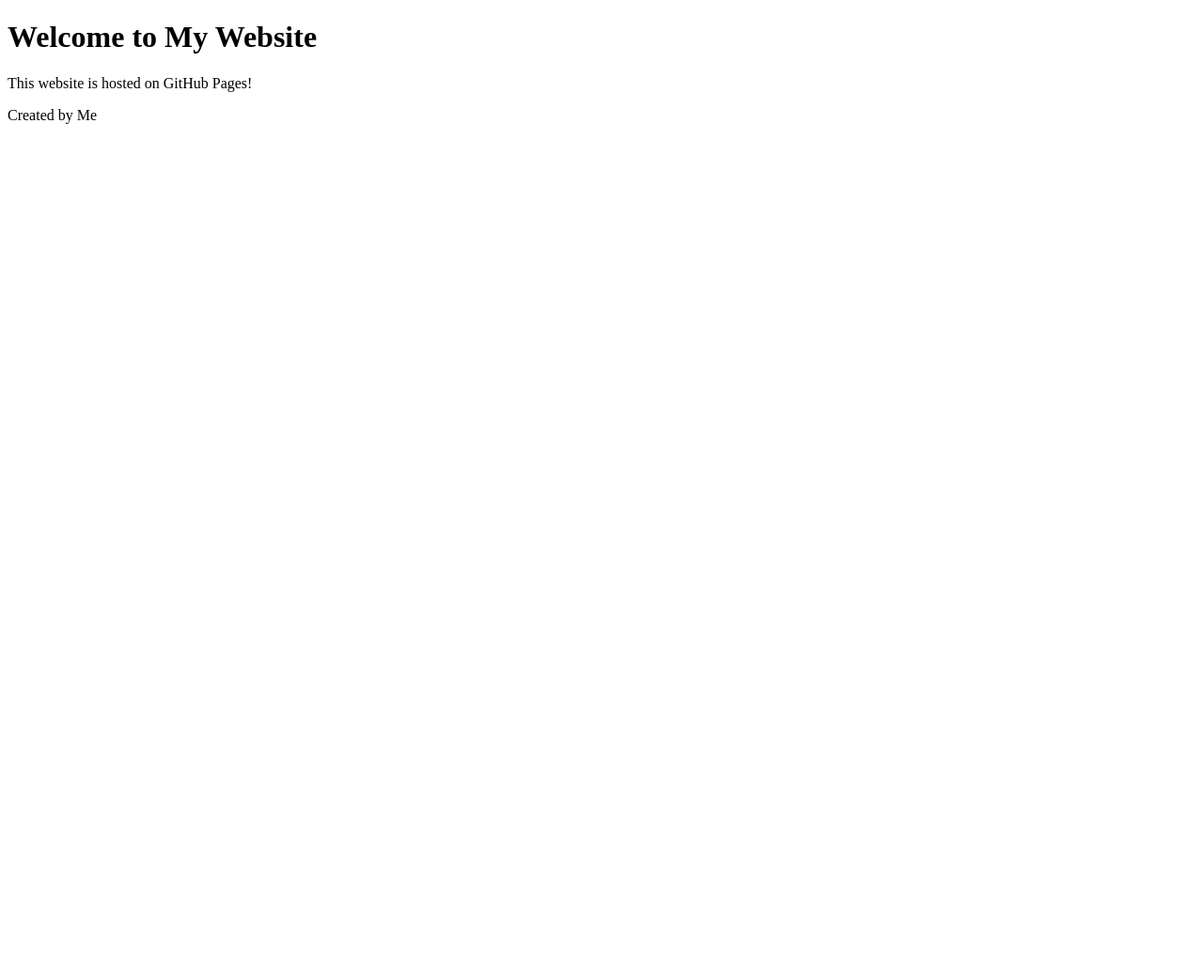
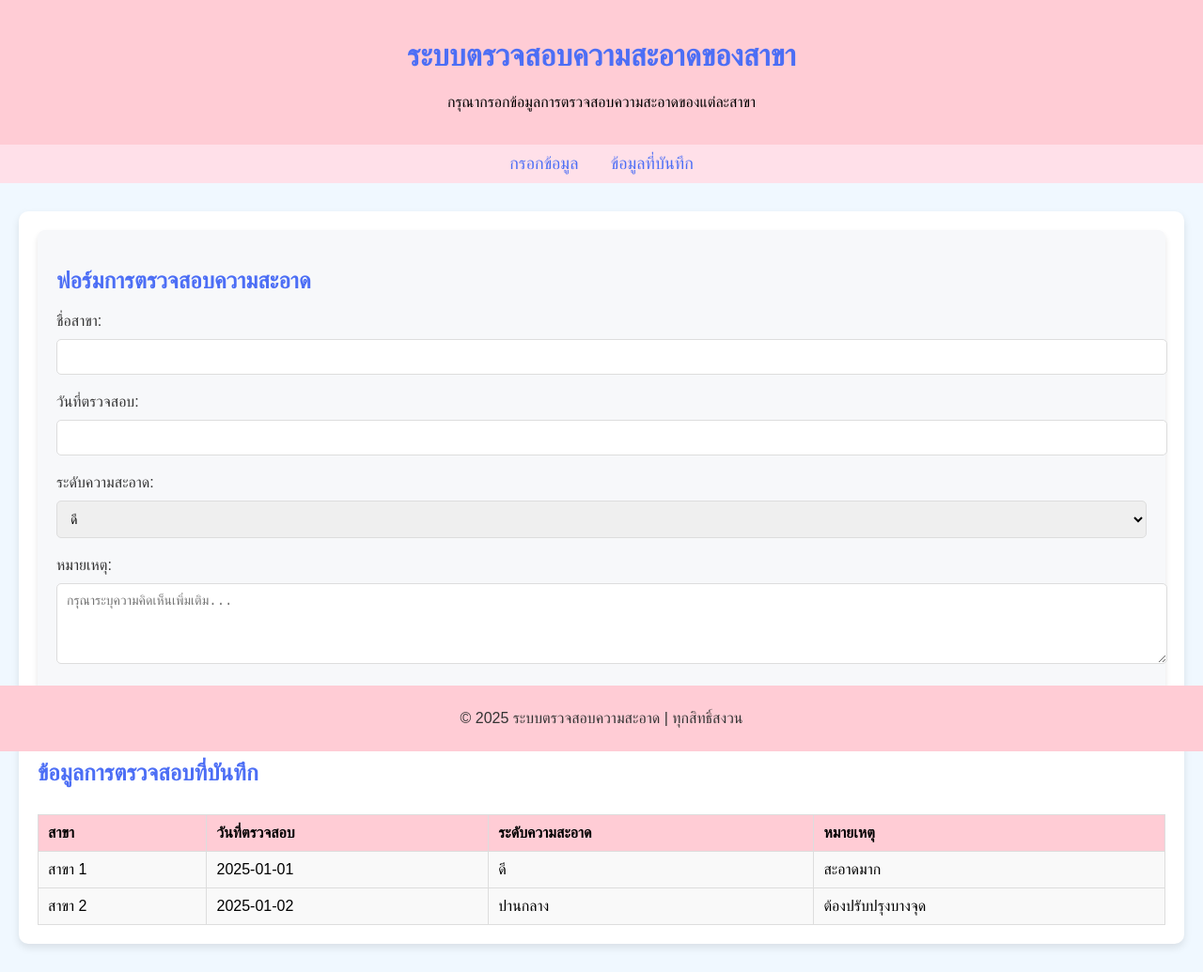
Before and after one commit to Sologovi/Sologovi.github.io, a plain HTML site: page index.html in a window 1280 px wide. Shown: the whole page at 94% size. Before the commit the page ends 800 px from the top, so only its background shows below. Drawn offline with Linux system fonts and the light colour scheme.

Commit message:
Update index.html

```diff
--- a/index.html
+++ b/index.html
@@ -1,20 +1,194 @@
 <!DOCTYPE html>
-<html lang="en">
+<html lang="th">
+
 <head>
     <meta charset="UTF-8">
     <meta name="viewport" content="width=device-width, initial-scale=1.0">
-  <title>My GitHub Pages Website</title>
-  <link rel="stylesheet" href="styles.css">
+    <title>ระบบตรวจสอบความสะอาด</title>
+    <style>
+        /* การตั้งค่าพื้นฐาน */
+        body {
+            font-family: 'Arial', sans-serif;
+            margin: 0;
+            padding: 0;
+            background-color: #f0f8ff; /* สีพื้นหลังพาสเทล */
+        }
+
+        h1, h2, h3 {
+            color: #4c6ef5; /* โทนสีฟ้า */
+        }
+
+        header {
+            background-color: #ffccd5; /* สีพาสเทลอ่อนๆ */
+            text-align: center;
+            padding: 20px;
+        }
+
+        nav {
+            background-color: #ffe0e9; /* สีพาสเทลชมพู */
+            padding: 10px 0;
+            text-align: center;
+        }
+
+        nav a {
+            color: #4c6ef5;
+            text-decoration: none;
+            margin: 0 15px;
+            font-size: 18px;
+        }
+
+        nav a:hover {
+            color: #ff7f7f;
+        }
+
+        .container {
+            max-width: 1200px;
+            margin: 30px auto;
+            padding: 20px;
+            background-color: #ffffff;
+            border-radius: 10px;
+            box-shadow: 0px 4px 8px rgba(0, 0, 0, 0.1);
+        }
+
+        .form-container {
+            background-color: #f7f8fa;
+            padding: 20px;
+            border-radius: 8px;
+            box-shadow: 0px 4px 6px rgba(0, 0, 0, 0.1);
+        }
+
+        label {
+            font-size: 16px;
+            color: #333;
+        }
+
+        input[type="text"],
+        select,
+        textarea {
+            width: 100%;
+            padding: 10px;
+            margin: 10px 0 20px;
+            border-radius: 5px;
+            border: 1px solid #ddd;
+            font-size: 14px;
+        }
+
+        button {
+            background-color: #4c6ef5;
+            color: white;
+            padding: 10px 15px;
+            border: none;
+            border-radius: 5px;
+            font-size: 16px;
+            cursor: pointer;
+        }
+
+        button:hover {
+            background-color: #3658b1;
+        }
+
+        footer {
+            background-color: #ffccd5;
+            text-align: center;
+            padding: 10px 0;
+            position: fixed;
+            bottom: 0;
+            width: 100%;
+            color: #333;
+        }
+
+        .data-table {
+            width: 100%;
+            border-collapse: collapse;
+            margin-top: 30px;
+        }
+
+        .data-table th,
+        .data-table td {
+            padding: 10px;
+            text-align: left;
+            border: 1px solid #ddd;
+        }
+
+        .data-table th {
+            background-color: #ffccd5;
+        }
+
+        .data-table td {
+            background-color: #f9f9f9;
+        }
+    </style>
 </head>
+
 <body>
+
     <header>
-    <h1>Welcome to My Website</h1>
+        <h1>ระบบตรวจสอบความสะอาดของสาขา</h1>
+        <p>กรุณากรอกข้อมูลการตรวจสอบความสะอาดของแต่ละสาขา</p>
     </header>
-  <section>
-    <p>This website is hosted on GitHub Pages!</p>
+
+    <nav>
+        <a href="#form">กรอกข้อมูล</a>
+        <a href="#records">ข้อมูลที่บันทึก</a>
+    </nav>
+
+    <div class="container">
+        <section id="form" class="form-container">
+            <h2>ฟอร์มการตรวจสอบความสะอาด</h2>
+            <form>
+                <label for="branch">ชื่อสาขา:</label>
+                <input type="text" id="branch" name="branch" required>
+
+                <label for="date">วันที่ตรวจสอบ:</label>
+                <input type="text" id="date" name="date" required>
+
+                <label for="cleanliness">ระดับความสะอาด:</label>
+                <select id="cleanliness" name="cleanliness" required>
+                    <option value="ดี">ดี</option>
+                    <option value="ปานกลาง">ปานกลาง</option>
+                    <option value="ต้องปรับปรุง">ต้องปรับปรุง</option>
+                </select>
+
+                <label for="remarks">หมายเหตุ:</label>
+                <textarea id="remarks" name="remarks" rows="4" placeholder="กรุณาระบุความคิดเห็นเพิ่มเติม..." required></textarea>
+
+                <button type="submit">บันทึกข้อมูล</button>
+            </form>
         </section>
+
+        <section id="records">
+            <h2>ข้อมูลการตรวจสอบที่บันทึก</h2>
+            <table class="data-table">
+                <thead>
+                    <tr>
+                        <th>สาขา</th>
+                        <th>วันที่ตรวจสอบ</th>
+                        <th>ระดับความสะอาด</th>
+                        <th>หมายเหตุ</th>
+                    </tr>
+                </thead>
+                <tbody>
+                    <tr>
+                        <td>สาขา 1</td>
+                        <td>2025-01-01</td>
+                        <td>ดี</td>
+                        <td>สะอาดมาก</td>
+                    </tr>
+                    <tr>
+                        <td>สาขา 2</td>
+                        <td>2025-01-02</td>
+                        <td>ปานกลาง</td>
+                        <td>ต้องปรับปรุงบางจุด</td>
+                    </tr>
+                </tbody>
+            </table>
+        </section>
+    </div>
+
     <footer>
-    <p>Created by Me</p>
+        <p>© 2025 ระบบตรวจสอบความสะอาด | ทุกสิทธิ์สงวน</p>
     </footer>
+
 </body>
+
 </html>
```
Lines whose indentation alone changed are shown as unchanged.
